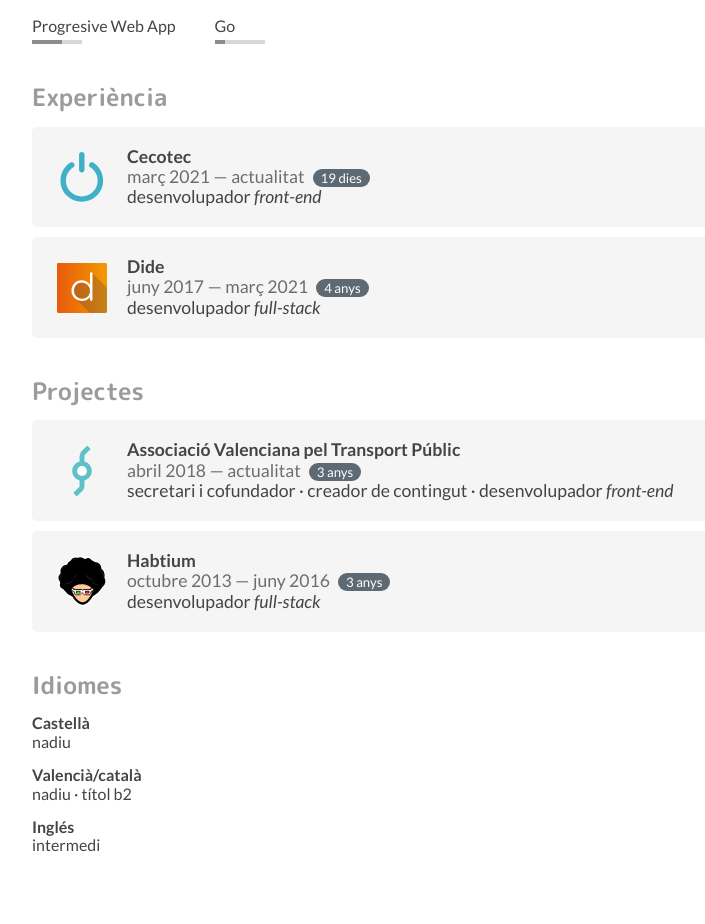
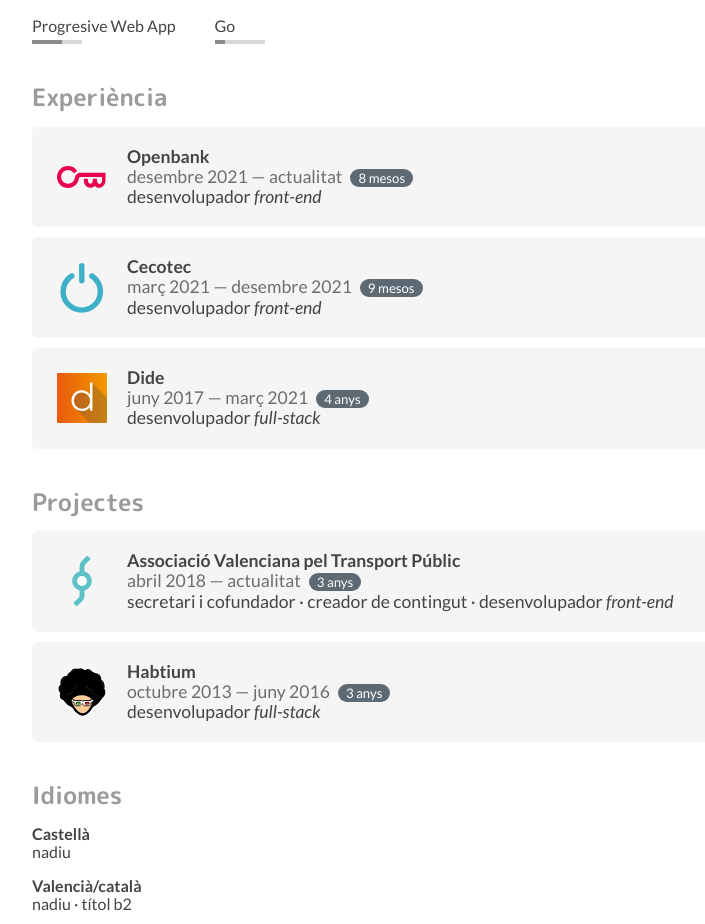
Before and after one commit to frantorreg/showcase, a React (Create React App) app: page / in a window 1280 px wide. Shown: the part 1020-1944 px from the top of the page, without its empty margins (253-958 px from the left). Before the commit the page ends 1895 px from the top, so only its background shows below. Built offline with nearby package versions, Linux system fonts and the light colour scheme.

Commit message:
Update experience

```diff
--- a/src/components/Main/Main.js
+++ b/src/components/Main/Main.js
@@ -1,5 +1,6 @@
 import React, {Component} from 'react';
 import {Translation, withTranslation} from 'react-i18next';
+import { ReactComponent as OpenbankLogo } from 'images/organizations/openbank.svg';
 import { ReactComponent as CecotecLogo } from 'images/organizations/cecotec.svg';
 import { ReactComponent as DideLogo } from 'images/organizations/dide.svg';
 import { ReactComponent as AvptpLogo } from 'images/organizations/avptp.svg';
@@ -215,19 +216,44 @@
             </section>
             <section className='experience'>
               <h2>{t('positions.experience')}</h2>
+              <div className='openbank'>
+                <div className='logo'>
+                  <OpenbankLogo/>
+                </div>
+                <div>
+                  <a className='name' target='_blank' href='https://www.openbank.es/'>Openbank</a>
+                  {
+                    (() => {
+                      const startDate = moment({ y: 2021, M: 11, d: 10 });
+                      const endDate = moment();
+                      return (
+                        <div className='period'>
+                          {startDate.format('MMMM YYYY')} — {t('positions.present')}
+                          <span className='duration'>
+                            {moment.duration(endDate.diff(startDate)).humanize()}
+                          </span>
+                        </div>
+                      );
+                    })()
+                  }
+                  <div className='description'>
+                    <span dangerouslySetInnerHTML={{__html: t('positions.frontEnd')}}/>
+                  </div>
+                </div>
+              </div>
               <div className='cecotec'>
                 <div className='logo'>
                   <CecotecLogo/>
                 </div>
                 <div>
-                  <a className='name' target='_blank' href='https://cecotec.com'>Cecotec</a>
+                  <a className='name' target='_blank' href='https://www.storececotec.com/'>Cecotec</a>
                   {
                     (() => {
                       const startDate = moment({ y: 2021, M: 2, d: 22 });
-                      const endDate = moment();
+                      const endDate = moment({ y: 2021, M: 11, d: 9 });
                       return (
                         <div className='period'>
-                          {startDate.format('MMMM YYYY')} — {t('positions.present')}
+                          {startDate.format('MMMM YYYY')} — {endDate.format('MMMM YYYY')}
                           <span className='duration'>
                             {moment.duration(endDate.diff(startDate)).humanize()}
                           </span>
```
Also changed, not shown: src/images/organizations/openbank.svg (added).
